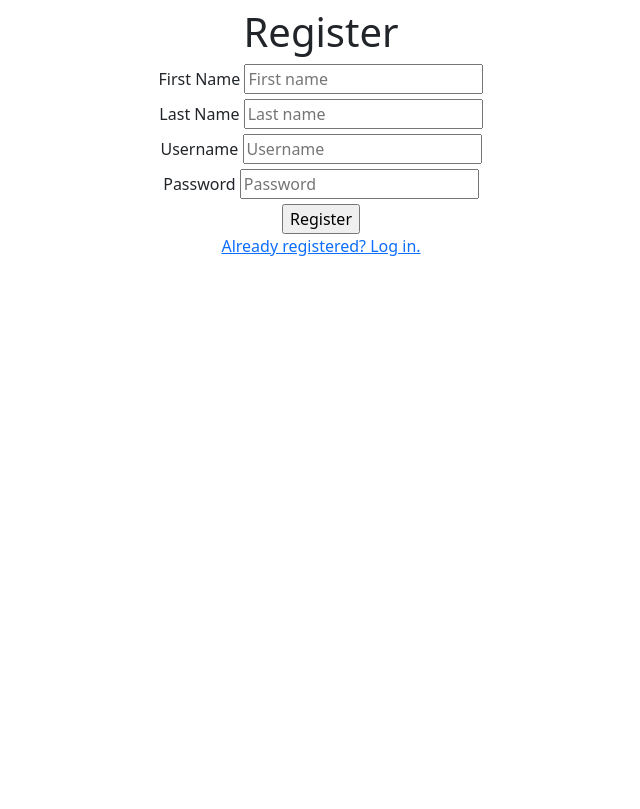
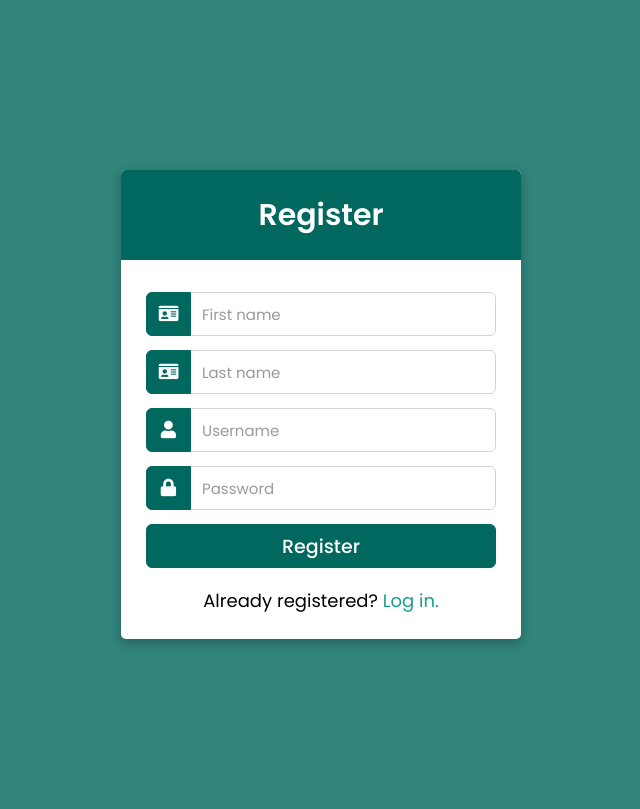
Before and after one commit to ariarub/TeamEngelbartInterface, a Flask app: page /register in a window 1280 px wide. Shown: the whole page, without its empty margins (319-959 px from the left). Before the commit the page ends 256 px from the top, so only its background shows below. Run offline with Flask 3, Linux system fonts and the light colour scheme; parts of the project's set-up code (start-up, migrations or seed data) failed here and were passed over; some libraries are stand-ins or nearby versions.

Commit message:
design login and register form

```diff
--- /dev/null
+++ b/static/css/form.css
@@ -0,0 +1,129 @@
+@import url('https://fonts.googleapis.com/css2?family=Poppins:wght@200;300;400;500;600;700&display=swap');
+
+* {
+    margin: 0;
+    padding: 0;
+    box-sizing: border-box;
+    font-family: 'Poppins', sans-serif;
+}
+
+body {
+    background: #00685ece;
+    overflow: hidden;
+}
+
+::selection {
+    background: rgba(26, 188, 156, 0.3);
+}
+
+.container {
+    max-width: 440px;
+    padding: 0 20px;
+    margin: 170px auto;
+}
+
+.wrapper {
+    width: 100%;
+    background: #fff;
+    border-radius: 5px;
+    box-shadow: 0px 4px 10px 2px rgba(0, 0, 0, 0.2);
+}
+
+.wrapper .title {
+    height: 90px;
+    background: #00685E;
+    border-radius: 5px 5px 0 0;
+    color: #fff;
+    font-size: 30px;
+    font-weight: 600;
+    display: flex;
+    align-items: center;
+    justify-content: center;
+}
+
+.wrapper form {
+    padding: 32px 25px 25px 25px;
+}
+
+.wrapper form .row {
+    height: 44px;
+    margin-bottom: 14px;
+    position: relative;
+}
+
+.wrapper form .row input {
+    height: 100%;
+    width: 100%;
+    outline: none;
+    padding-left: 55px;
+    border-radius: 6px;
+    border: 1.3px solid lightgrey;
+    font-size: 15px;
+}
+
+form .row input:focus {
+    border-color: #16a085;
+    box-shadow: inset 0px 0px 2.3px 2.3px rgba(26, 188, 156, 0.25);
+}
+
+form .row input::placeholder {
+    color: #999;
+}
+
+.wrapper form .row i {
+    position: absolute;
+    width: 45px;
+    height: 100%;
+    color: #fff;
+    font-size: 17.5px;
+    background: #00685E;
+    border: 1px solid #00685E;
+    border-radius: 6px 0 0 6px;
+    display: flex;
+    align-items: center;
+    justify-content: center;
+}
+
+.wrapper form .pass {
+    margin: -8px 0 19px 0;
+}
+
+.wrapper form .pass a {
+    color: #00685E;
+    font-size: 16px;
+    text-decoration: none;
+}
+
+.wrapper form .pass a:hover {
+    text-decoration: underline;
+}
+
+.wrapper form .button input {
+    color: #fff;
+    font-size: 19px;
+    font-weight: 490;
+    padding-left: 0px;
+    background: #00685E;
+    border: 1px solid #00685E;
+    cursor: pointer;
+}
+
+form .button input:hover {
+    background: #12876f;
+}
+
+.wrapper form .signup-link {
+    text-align: center;
+    margin-top: 19px;
+    font-size: 18px;
+}
+
+.wrapper form .signup-link a{
+    color: #16a085;
+    text-decoration: none;
+
+}
+
+form .signup-link a:hover {
+    text-decoration: underline;
+}
--- a/templates/register.html
+++ b/templates/register.html
@@ -7,58 +7,53 @@
         <meta name="viewport" content="width=device-width, initial-scale=1, shrink-to-fit=no">
 
         <!-- Bootstrap CSS -->
-        <link rel="stylesheet" href="https://stackpath.bootstrapcdn.com/bootstrap/4.3.1/css/bootstrap.min.css" integrity="sha384-ggOyR0iXCbMQv3Xipma34MD+dH/1fQ784/j6cY/iJTQUOhcWr7x9JvoRxT2MZw1T" crossorigin="anonymous">
-        <link href="{{ url_for('static', filename='css/style.css') }}" rel="stylesheet">
-        <link href="https://cdn.jsdelivr.net/npm/bootstrap@5.3.0/dist/css/bootstrap.min.css" rel="stylesheet">
-        <style>
-            div {text-align: center;}
-        </style>
-    <title>{% block title %} Register {% endblock %}</title>
+        <link href="{{ url_for('static', filename='css/form.css') }}" rel="stylesheet">
+        <link rel="stylesheet" href="https://cdnjs.cloudflare.com/ajax/libs/font-awesome/5.15.2/css/all.min.css" />
 </head>
 
 <body>
-    <div class="main-container">
-        <div class="registerform">
-            <h1 class="mt-2">Register</h1>
+    <div class="container">
+        <div class="wrapper">
+            <div class="title"><span>Register</span></div>
             <form method="POST" action="">
                 {{ form.hidden_tag() }}
-                <div class="fielditem">
-                    {{ form.first_name.label }}
+                <div class="row">
+                    <i class="fas fa-id-card"></i>
                     {{ form.first_name }}
                     {% for error in form.first_name.errors %}
                     <div class="showerror">{{ error }}</div>
                     {% endfor %}
                 </div>
-                <div class="fielditem">
-                    {{ form.last_name.label }}
+                <div class="row">
+                    <i class="fas fa-id-card"></i>
                     {{ form.last_name }}
                     {% for error in form.last_name.errors %}
                     <div class="showerror">{{ error }}</div>
                     {% endfor %}
                 </div>
-                <div class="fielditem">
-                    {{ form.username.label }}
+                <div class="row">
+                    <i class="fas fa-user"></i>
                     {{ form.username }}
                     {% for error in form.username.errors %}
                     <div class="showerror">{{ error }}</div>
                     {% endfor %}
                 </div>
-                <div class="fielditem">
-                    {{ form.password.label }}
+                <div class="row">
+                    <i class="fas fa-lock"></i>
                     {{ form.password }}
                     {% for error in form.password.errors %}
                     <div class="showerror">{{ error }}</div>
                     {% endfor %}
                 </div>
-                <div class="fielditem">
+                <div class="row button">
                     {{ form.submit }}
                     {% for error in form.submit.errors %}
                     <div class="showerror">{{ error }}</div>
                     {% endfor %}
                 </div>
+                        <div class="signup-link">Already registered? <a href="{{url_for('login')}}">Log in.</a></div>
             </form>
         </div>
-        <a href="{{url_for('login')}}">Already registered? Log in.</a>
     </div>
 </body>
 
```
Also changed, not shown: templates/login.html (+22 -32 lines), instance/database.db (added).
